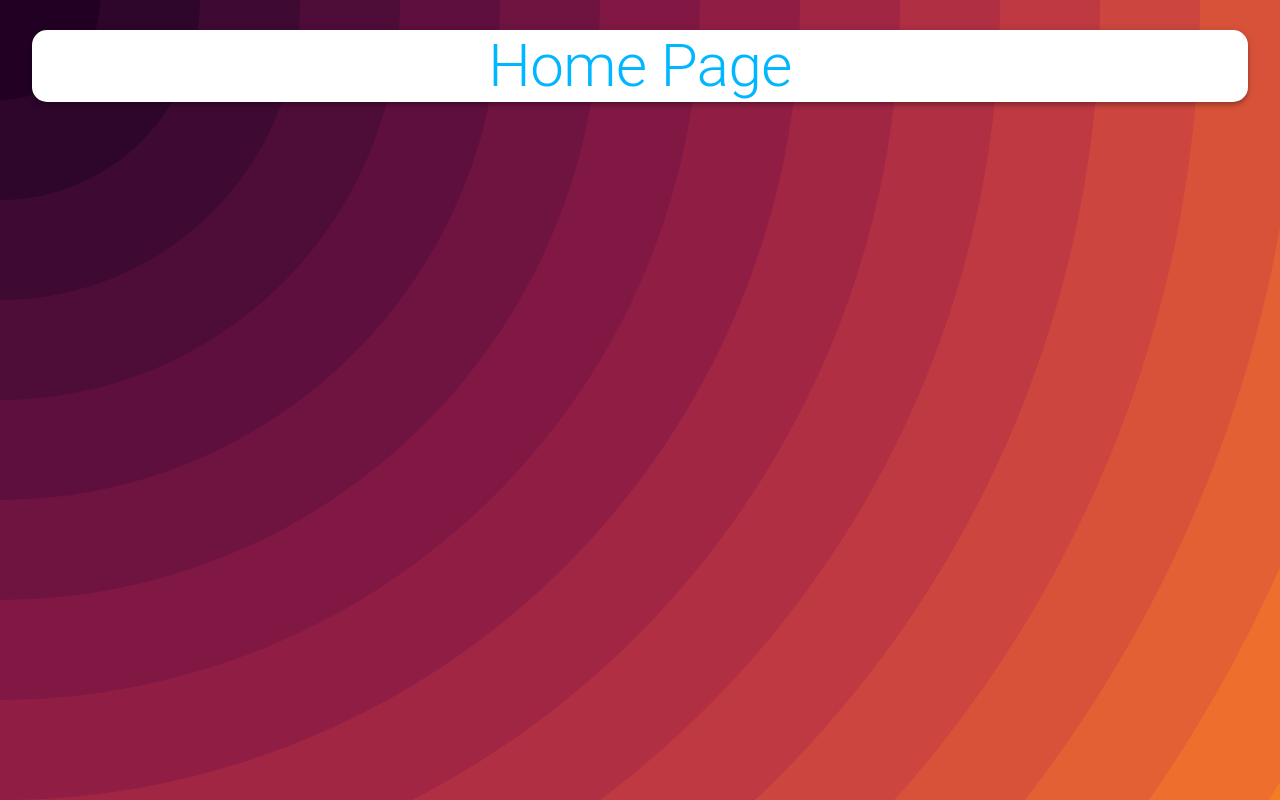
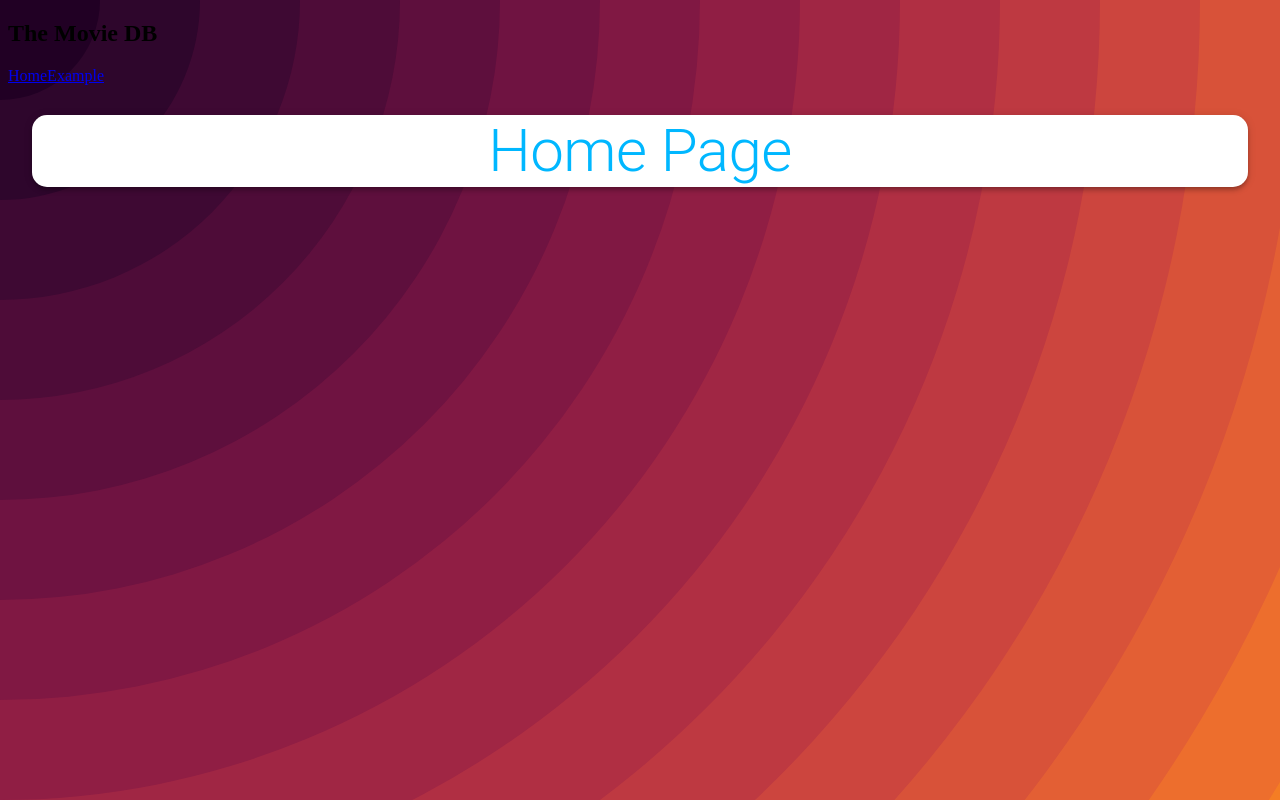
Before and after one commit to checkman123/Movie_Search, a React (Create React App) app in the folder movie-db/client/: page / in a window 1280 px wide. Built offline with nearby package versions, Linux system fonts and the light colour scheme.

Commit message:
[client] basic NavBar

```diff
--- a/movie-db/client/src/App.js
+++ b/movie-db/client/src/App.js
@@ -4,16 +4,17 @@ import { BrowserRouter as Router, Link, Route, Switch} from 'react-router-dom'
 
 import Home from './components/Home/Home'
 import Example from "./components/Example/Example";
+import NavBar from "./components/Navagation/NavBar";
 
 const App = () => {
 
   return (
     <Router>
       <div>
-        {/*<NavBar/>  HERE*/}
+        <NavBar/>
         <div>
           <Switch>
-            <Route path="/">
+            <Route exact path="/">
               <Home />
             </Route>
             <Route path="/example">
--- /dev/null
+++ b/movie-db/client/src/components/Navagation/NavBar.js
@@ -0,0 +1,15 @@
+import { Link } from 'react-router-dom';
+
+const NavBar = () => {
+    return (
+        <nav className="navbar">
+            <h1>The Movie DB</h1>
+            <div className="links">
+                <Link to="/">Home</Link>
+                <Link to="/example">Example</Link>
+            </div>
+        </nav>
+    )
+}
+
+export default NavBar;
```
